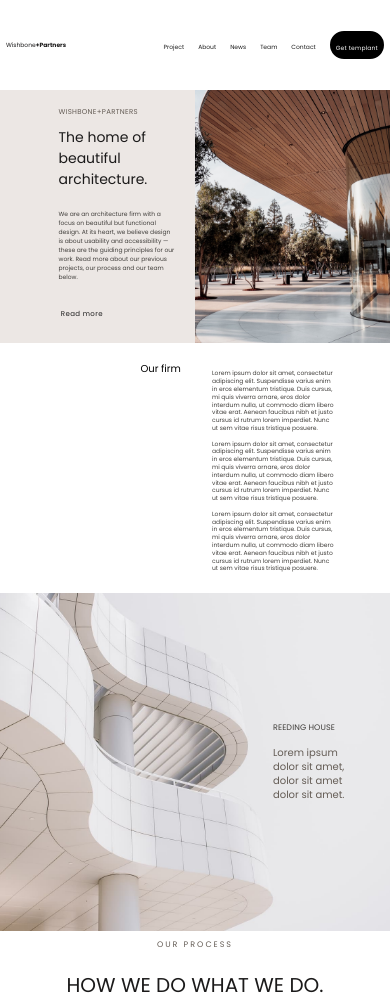
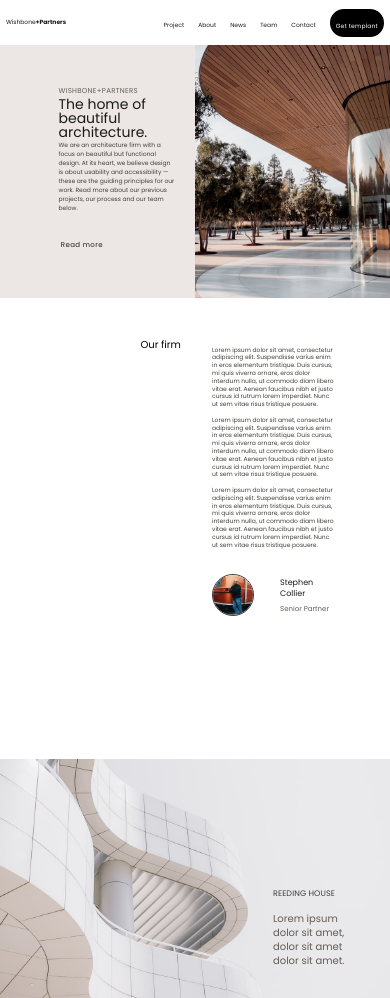
Before and after one commit to IDAceI/wishbon, a plain HTML site: page index.html in a window 390 px wide. Shown: the top 998 px of the page. Drawn offline with Linux system fonts and the light colour scheme; a web font is replaced by a local one.

Commit message:
Add files via upload

```diff
--- a/adaptiv.css
+++ b/adaptiv.css
@@ -88,6 +88,9 @@ height: 70vh;
         height: 50vh;
 
     }
+    .header__conteiner {
+        height: 45px;
+    }
     .morb {
         font-size: 13px;
     }
@@ -161,6 +164,9 @@ letter-spacing: 0.2px;
 .img {
     height: 4rem;
     width: 4rem;
+}
+.header__conteiner {
+    height: 45px;
 }
 .name {
 font-size: 15px;
@@ -279,11 +285,11 @@ font-size: 1.5rem;
         height:  30vh;
             }
             .section_2 {
-                height:  25vh;
+                height:  50vh;
             }
             .info__conteiner {
                 width: 100vw;
-                height: 25vh;
+                height: 45vh;
             }
 
 .header__nav {
@@ -315,10 +321,15 @@ font-size: 1.5rem;
     .logoh2 {
         font-size: 7px;
         letter-spacing: 0.3px;
-        margin-bottom: 10px;
+        margin-bottom: 2px;
 }
 .home {
+    line-height: 1;
 font-size: 14px;
+margin-bottom: 2px;
+}
+.header__conteiner {
+    height: 45px;
 }
 .read {
 font-size: 7px;
@@ -362,9 +373,6 @@ img {
 width: 15px;
 height: 15px;
 }
-.cards__wrapper {
-width: 300px;
-}
 .title__icon {
 font-size: 10px;
 }
@@ -395,6 +403,7 @@ font-size: 7px;
 width: 100px;
 }
 .red {
+    margin-top: 5px;
 font-size: 12px;
 }
 .some {
@@ -455,7 +464,7 @@ height: 5rem;
     height: 25vh;
 }
 .last {
-    height: 10vh;
+    height: 20vh;
 }
 .meet {
 margin-left: 5%;
@@ -482,7 +491,7 @@ font-size: 8px;
     width: 30vw;
 }
 .about {
-    height: 25vh;
+    height: 40vh;
 }
 .es {
     height: 30vh;
--- a/style.css
+++ b/style.css
@@ -30,18 +30,16 @@
 
 	.logo {
 		color: rgba(27, 26, 26, 1);
-
 		font-weight: 17px;
 
 	}
 	.nelogo {
 		color: rgba(27, 26, 26, 1);
-
 		font-weight: bold;
+		margin-right: auto;
 
 	}
 	.header__nav {
-	margin-left: auto;
 	padding-inline: 32px;
 	}
 
```
